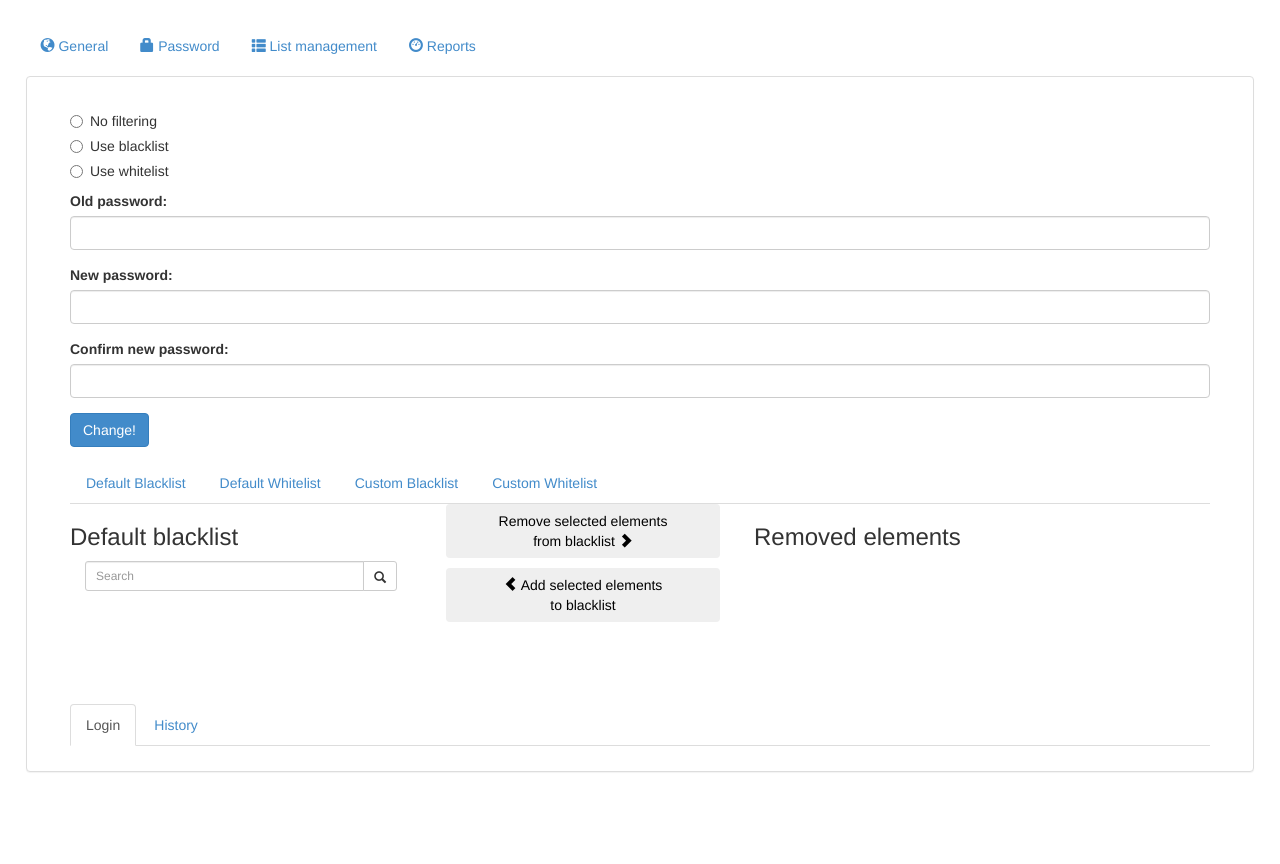
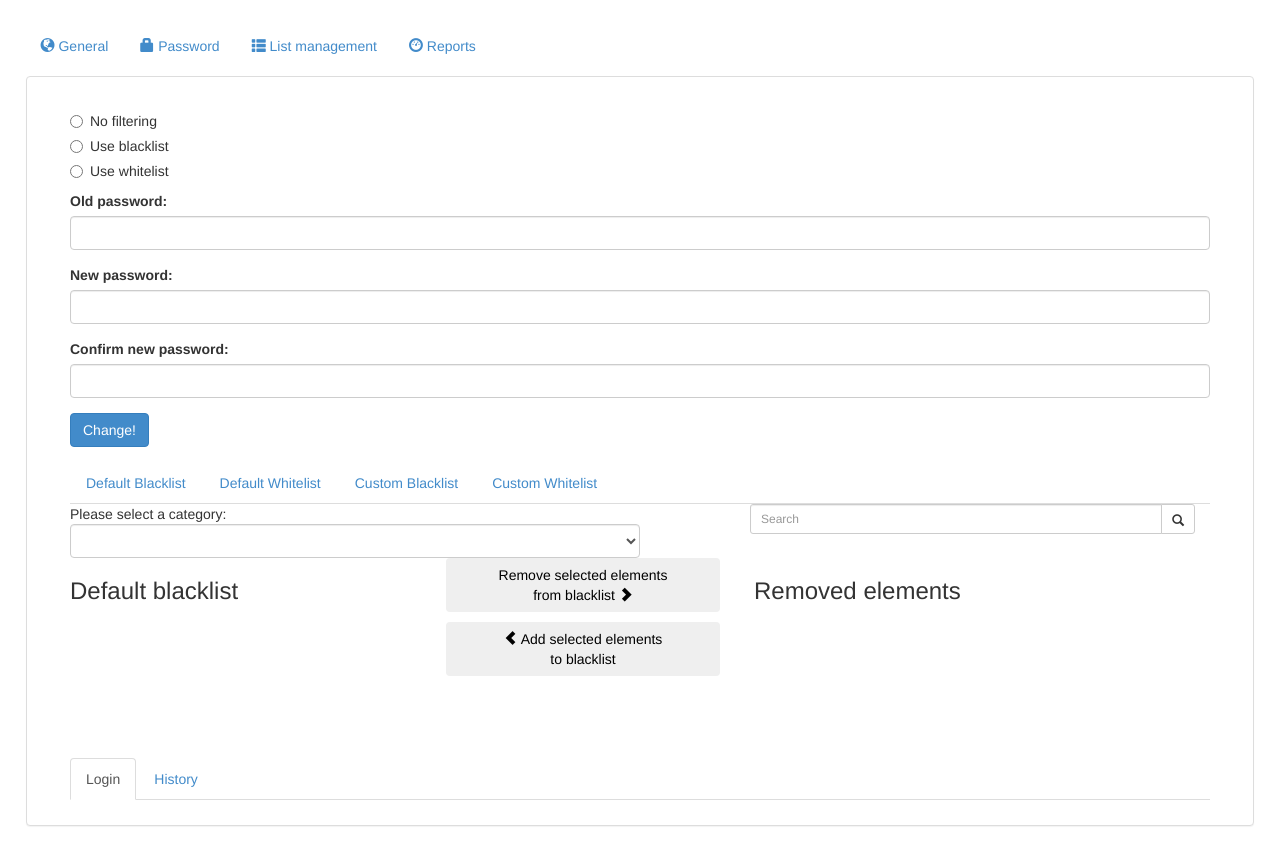
Before and after one commit to gcornu/web-browser-for-children, a website: page data/panels/settings.html in a window 1280 px wide. Before the commit the page ends 817 px from the top, so only its background shows below. Drawn offline with Linux system fonts and the light colour scheme.

Commit message:
Improving interface with search bar for default blacklist

```diff
--- a/data/panels/settings.html
+++ b/data/panels/settings.html
@@ -61,16 +61,22 @@
 			</ul>
 			<div id="lists-tab-content" class="tab-content">
 				<div id="default-blacklist-pane" class="tab-pane active" style="width: 100%; overflow: hidden;">
+					<div id="default-blacklist-categories" class="btn-group" style="width: 50%; ">
+						Please select a category:
+						<select class="form-control"></select>
+					</div>
+					<form id="default-blacklist-search-form" class="col-sm-5 pull-right" role="search">
+						<div class="input-group input-group-sm">
+							<input type="search" class="form-control" placeholder="Search" id="default-blacklist-search-term"></input>
+							<span class="input-group-btn">
+								<button id="default-blacklist-search-button" class="btn btn-default"><span class="glyphicon glyphicon-search"></span></button>
+							</span>
+						</div>
+					</form>
+					<br/>
 					<div id="default-blacklist-inner" style="width: 30%; height: 200px; overflow-y: auto; float: left;">
 						<h3>Default blacklist</h3>
-						<form id="default-blacklist-search-form" class="col-sm-12 pull-left" role="search">
-							<div class="input-group input-group-sm">
-								<input type="search" class="form-control" placeholder="Search" id="default-blacklist-search-term"></input>
-								<span class="input-group-btn">
-									<button id="default-blacklist-search-button" class="btn btn-default"><span class="glyphicon glyphicon-search"></span></button>
-								</span>
-							</div>
-						</form>
+
 					</div>
 					<div id="default-blacklist-buttons" style="width: 30%; height: 200px; float: left;">
 						<div id="default-blacklist-buttons-inner" style="height: 200px; width: 80%; margin: auto;">
```
